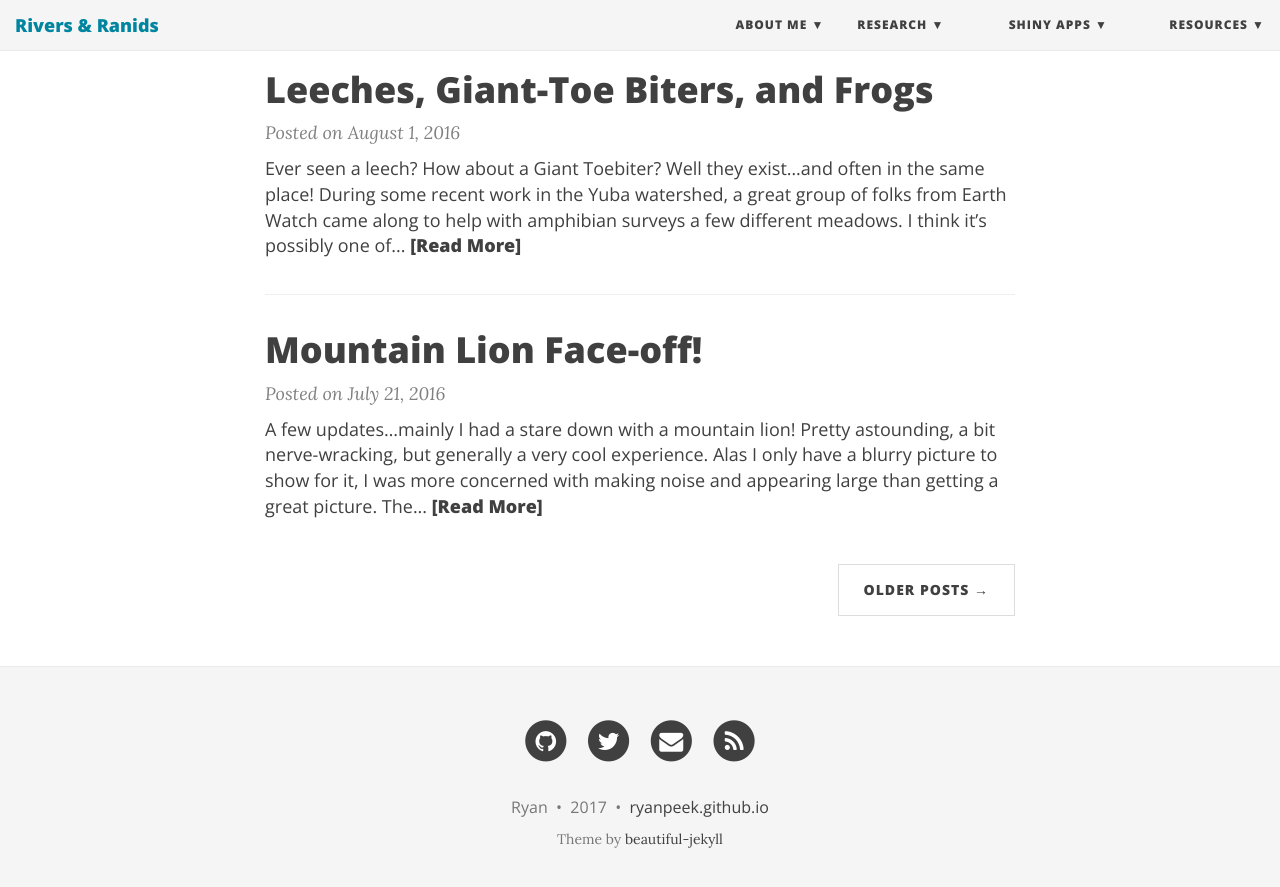
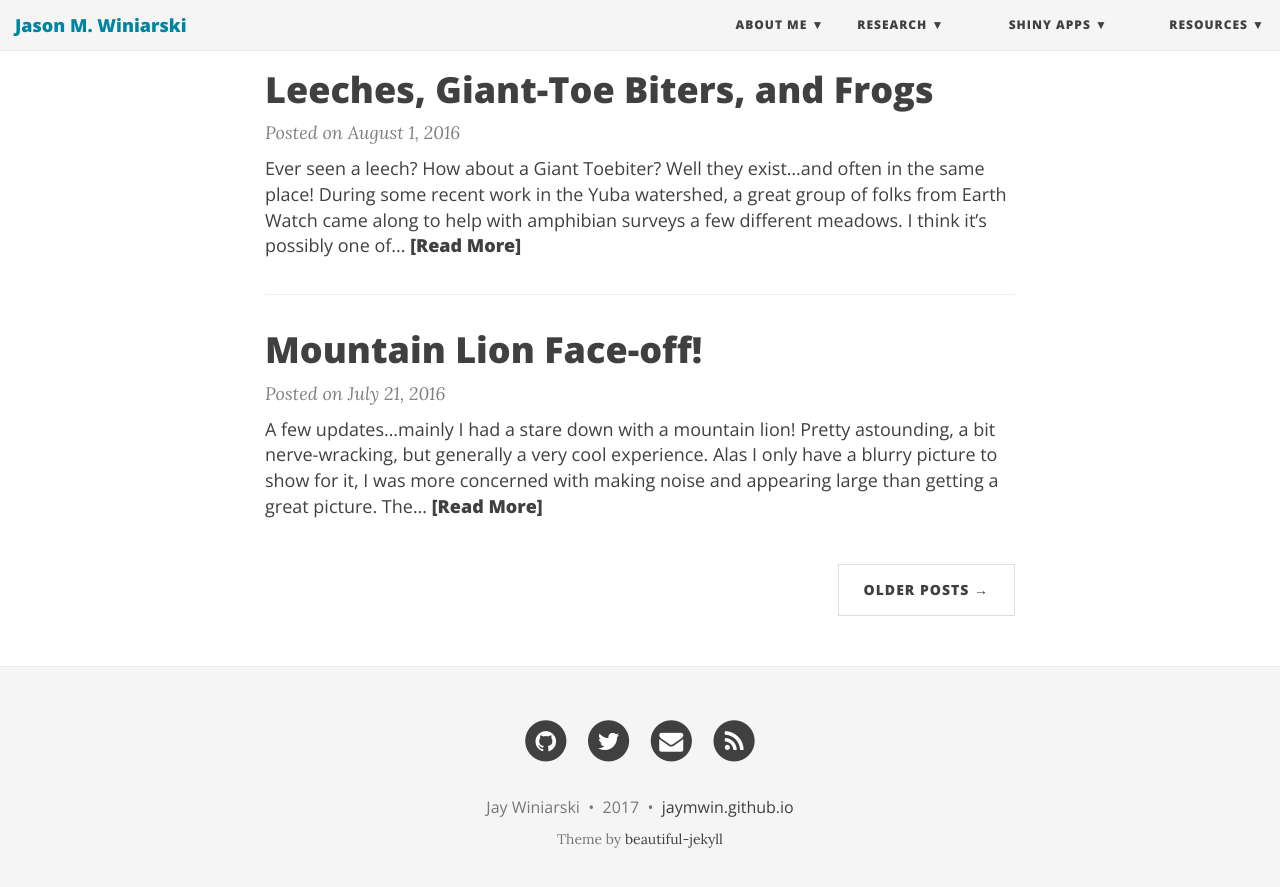
Before and after one commit to jaymwin/jaymwin.github.io, a Jekyll site: the page built from index.html, in a window 1280 px wide and 900 px high, scrolled down 1364 px. Shown: the top 887 px of the window. Built offline with Jekyll 4.4.1, drawn with Linux system fonts in a browser that asks for light colours; nearby versions of some CDN libraries; the list of posts is cut into pages by our own code.

Commit message:
Update _config.yml

```diff
--- a/_config.yml
+++ b/_config.yml
@@ -9,13 +9,13 @@
 #baseurl: "/projectname"
 
 # Name of website
-title: Rivers & Ranids
+title: Jason M. Winiarski
 bigimg: "/img/20150912_shallnotpass.jpg"
 
 # Short description of your site
-url: "http://ryanpeek.github.io"
+url: "http://jaymwin.github.io"
 baseurl: ""
-description: A blog about Rivers (and Frogs)!
+description: PhD Student - Ecology, Evolution, & Behavior
 
 
 # --- Navigation bar options --- #
@@ -50,11 +50,11 @@ avatar: "/img/P1080821.JPG"
 # Change all these values or delete the ones you don't want.
 # Important: you must keep the "name" parameter, everything else you can remove
 author:
-  name: Ryan
-  email: "rapeek @ ucdavis.edu"
+  name: Jay Winiarski
+  email: "jmwiniarski @ ucdavis.edu"
   facebook: yourname  # eg. daattali
-  github: ryanpeek
-  twitter: riverpeek
+  github: jaymwin
+  twitter: jmwiniar
   linkedin: yourlink  # eg. "pub/dean-attali/8/946/143"
   stackoverflow: yourlink  # eg. "3943160/daattali"
 
@@ -72,15 +72,15 @@ footer-links-active:
 
 # How to display the link to the website in the footer
 # Remove this if you don't want a link in the footer
-url-pretty: "ryanpeek.github.io"
+url-pretty: "jaymwin.github.io"
 
 # --- Misc --- #
 
 # Fill in your Disqus shortname (NOT the userid) if you want to support Disqus comments
-disqus: "ryanpeek-github-io"
+disqus: "jaymwin-github-io"
 
 # Fill in your Google Analytics ID to track your website using GA
-google_analytics: "UA-87260839-1"
+google_analytics: #"UA-87260839-1"
 # old through gmail "UA-80552998-1"
 
 # --- Don't need to touch anything below here (but you can if you want) --- #
```
